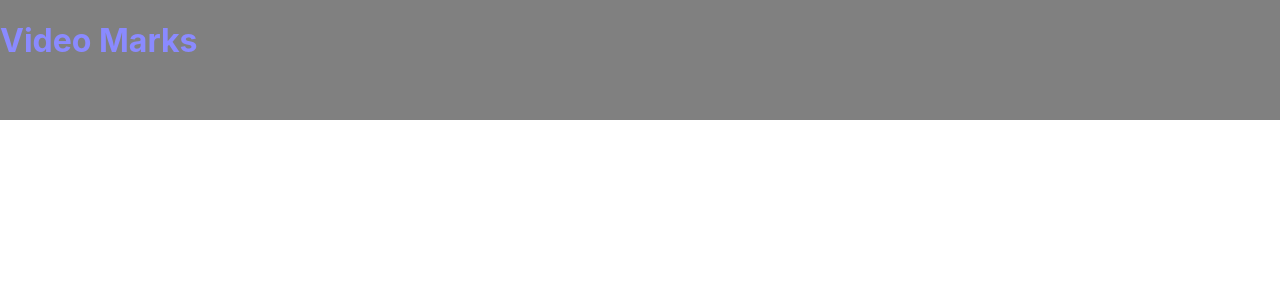
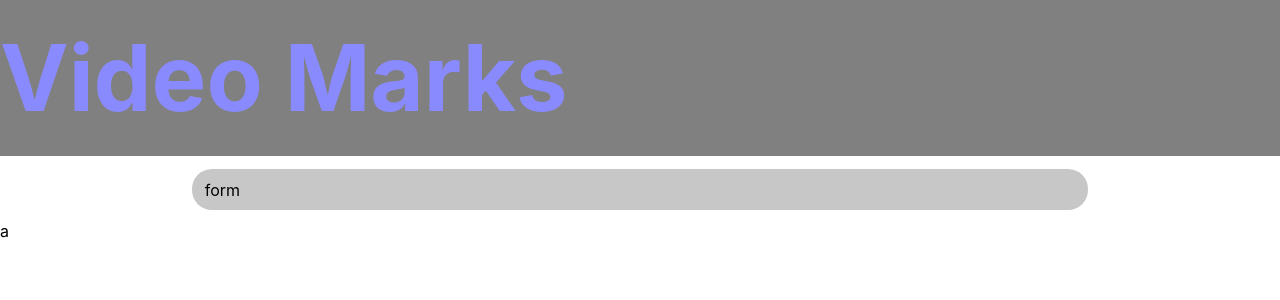
Before and after one commit to TulioHRC/Video-Marks, a React (Create React App) app: page / in a window 1280 px wide. Shown: the top 300 px of the page. Built offline with nearby package versions, Linux system fonts and the light colour scheme.

Commit message:
Basic Form

```diff
--- a/src/App.css
+++ b/src/App.css
@@ -1,12 +1,135 @@
+/*
+html5doctor.com Reset Stylesheet
+v1.6.1
+Last Updated: 2010-09-17
+Author: Richard Clark - http://richclarkdesign.com
+Twitter: @rich_clark
+*/
+
+html, body, div, span, object, iframe,
+h1, h2, h3, h4, h5, h6, p, blockquote, pre,
+abbr, address, cite, code,
+del, dfn, em, img, ins, kbd, q, samp,
+small, strong, sub, sup, var,
+b, i,
+dl, dt, dd, ol, ul, li,
+fieldset, form, label, legend,
+table, caption, tbody, tfoot, thead, tr, th, td,
+article, aside, canvas, details, figcaption, figure,
+footer, header, hgroup, menu, nav, section, summary,
+time, mark, audio, video {
+    margin:0;
+    padding:0;
+    border:0;
+    outline:0;
+    font-size:100%;
+    vertical-align:baseline;
+    background:transparent;
+}
+
+body {
+    line-height:1;
+}
+
+article,aside,details,figcaption,figure,
+footer,header,hgroup,menu,nav,section {
+    display:block;
+}
+
+nav ul {
+    list-style:none;
+}
+
+blockquote, q {
+    quotes:none;
+}
+
+blockquote:before, blockquote:after,
+q:before, q:after {
+    content:'';
+    content:none;
+}
+
+a {
+    margin:0;
+    padding:0;
+    font-size:100%;
+    vertical-align:baseline;
+    background:transparent;
+}
+
+/* change colours to suit your needs */
+ins {
+    background-color:#ff9;
+    color:#000;
+    text-decoration:none;
+}
+
+/* change colours to suit your needs */
+mark {
+    background-color:#ff9;
+    color:#000;
+    font-style:italic;
+    font-weight:bold;
+}
+
+del {
+    text-decoration: line-through;
+}
+
+abbr[title], dfn[title] {
+    border-bottom:1px dotted;
+    cursor:help;
+}
+
+table {
+    border-collapse:collapse;
+    border-spacing:0;
+}
+
+/* change border colour to suit your needs */
+hr {
+    display:block;
+    height:1px;
+    border:0;
+    border-top:1px solid #cccccc;
+    margin:1em 0;
+    padding:0;
+}
+
+input, select {
+    vertical-align:middle;
+}
+
+
+/* ------------------------------------ MAIN ----------------------------------*/
+
+
 .header {
-    position: absolute;
     top: 0;
     left: 0;
     width: 100%;
-    height: 15%;
+    padding: 2.5% 0;
     background-color: gray;
 }
 
 .header h1 {
+    font-size: 92px;
     color: rgb(138, 138, 255);
 }
+
+.form {
+    position: -webkit-sticky; /* Safari */
+    position: sticky;
+    margin: 1% 0;
+    border-radius: 20px;
+    left: 15%;
+    top: 2%;
+    width: 68%;
+    padding: 1% 1%;
+    background-color: rgb(199, 199, 199);
+}
+
+.A {
+    padding-bottom:2000px;
+}
--- a/src/App.js
+++ b/src/App.js
@@ -1,10 +1,15 @@
 import './App.css'
 import Header from './components/Header'
+import Form from './components/Form';
+
+
 
 function App() {
   return (
     <div className="App">
       <Header name="Video Marks"/>
+      <Form />
+      <div className='A'>a</div>
     </div>
   );
 }
--- /dev/null
+++ b/src/components/Form.jsx
@@ -0,0 +1,13 @@
+import React, { Component } from 'react'
+
+export class Form extends Component {
+  render() {
+    return (
+      <div className='form'>
+          form
+      </div>
+    )
+  }
+}
+
+export default Form
```
Also changed, not shown: 1 other file (tests, documents, lock files or other folders).
